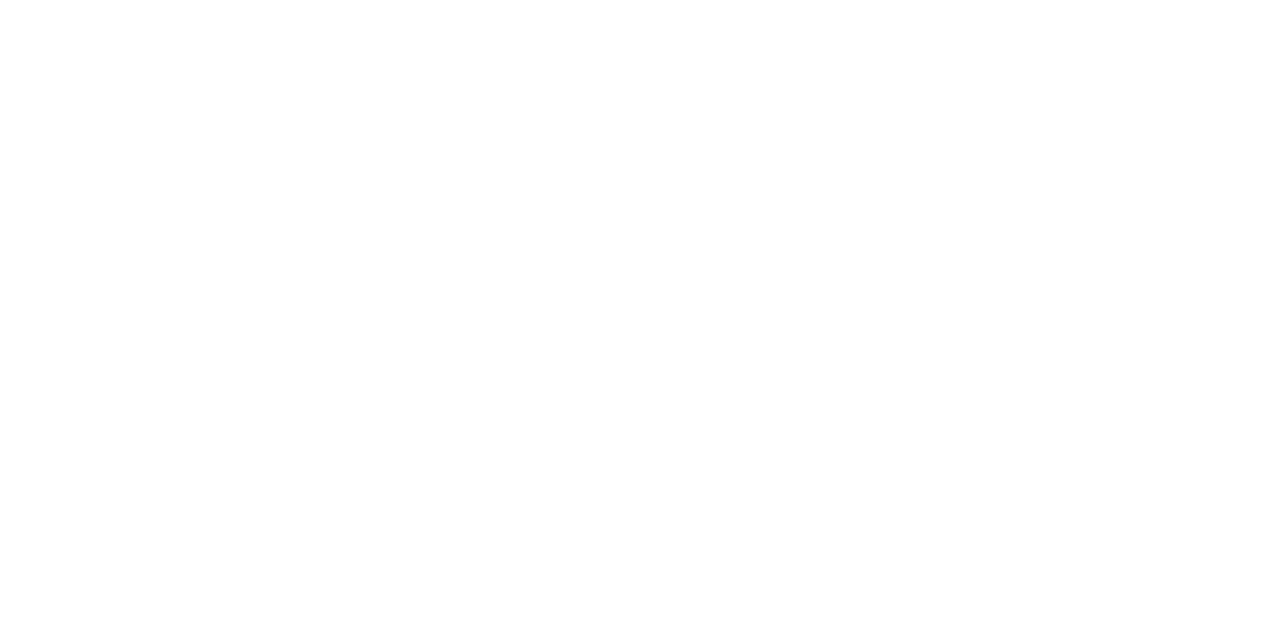
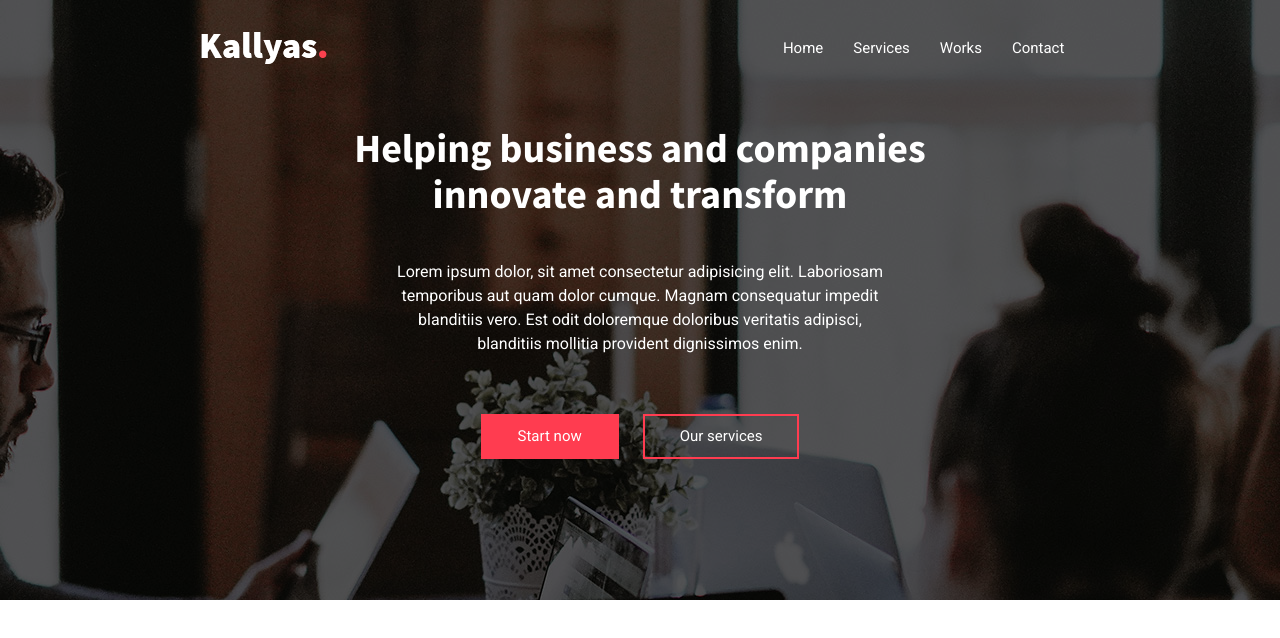
Before and after one commit to NataliaKiwibird/youcode-challenge, a plain HTML site: page index.html in a window 1280 px wide. Drawn offline with nearby package versions, Linux system fonts and the light colour scheme.

Commit message:
home & header

```diff
--- /dev/null
+++ b/css/header.css
@@ -0,0 +1,29 @@
+.header {
+    height: 12vh;
+    font-family: 'Roboto', sans-serif;
+    display: flex;
+    align-items: center;
+    justify-content: space-around;
+    position: fixed;
+    top: 0;
+    right: 0;
+    left: 0;
+    z-index: 1;
+}
+.header-nav__list {
+    display: flex;
+    justify-content: center;
+}
+.header-nav__item {
+    list-style: none;
+}
+.header-nav__item-link {
+    color: white;
+    font-size: 15px;
+    padding: 5px 0px;
+    margin: 15px;
+    text-decoration: none;
+}
+.header-nav__item-link:hover {
+    border-bottom: 1.5px solid white;
+}
--- /dev/null
+++ b/css/home.css
@@ -0,0 +1,67 @@
+.home {
+    box-sizing: border-box;
+    width: 100vw;
+    height: 75vh;
+    background-image: url(../images/background.jpg);
+    background-position: center;
+    background-position-y: initial;
+    font-family: 'Roboto', sans-serif;
+    margin-bottom: -3vh;
+    color: white;
+    text-align: center;
+    display: flex;
+    flex-direction: column;
+    justify-content: center;
+    align-items: center;
+    position: relative;
+    z-index: 0;
+}
+.home::after {
+    content: "";
+    position: absolute;
+    left: 0;
+    right: 0;
+    top: 0;
+    bottom: 0;
+    background: rgba(0,0,0,0.6);
+    z-index: -1;
+}
+.home__title {
+    font-size: 48px;
+    font-family: 'Source Sans Pro', sans-serif;
+    width: 50vw;
+}
+@media (max-width: 1367px) {
+    .home__title {
+        font-size: 40px;
+    }
+}
+.home__text {
+    width: 40vw;
+    line-height: 1.5;
+}
+.home__buttons {
+    margin: 4vh auto
+}
+.home__buttons-item {
+    font-size: 15px;
+    padding: 12px 35px;
+    margin: 10px 10px;
+    color: white;
+    background: none;
+    font-family: 'Roboto', sans-serif;
+    border: 2px solid rgb(255,60,80);
+}
+.home__buttons-item:first-of-type {
+    background: rgb(255,60,80);
+}
+@media (max-width: 1024px) {
+    .home__title {
+        font-size: 36px;
+        width: 60vw;
+    }
+    .home__text {
+        width: 60vw;
+        font-size: 14px;
+    }
+}
--- a/index.html
+++ b/index.html
@@ -7,8 +7,44 @@
         <meta charset="utf-8">
         <meta name="viewport" content="width=device-width, initial-scale=1.0">
         <link href="https://cdnjs.cloudflare.com/ajax/libs/normalize/8.0.1/normalize.css" rel="stylesheet" type="text/css">
-
-        <link href="" rel="stylesheet" type="text/css">
-
+        <link href="https://fonts.googleapis.com/css2?family=Roboto&family=Source+Sans+Pro:wght@200;300;400;600;700;900&display=swap" rel="stylesheet">
+        <!-- font-family: 'Source Sans Pro', sans-serif;
+            font-family: 'Roboto', sans-serif; -->
+        <link href="css/header.css" rel="stylesheet" type="text/css">
+        <link href="css/home.css" rel="stylesheet" type="text/css">
 
     </head>
+
+    <body>
+    <main>
+
+        <header class="header">
+            <img src="images/logo.png" class="header__logo" alt="logo">
+            <nav class="header-nav">
+                <ul class="header-nav__list">
+                    <li class="header-nav__item"><a href="#home" class="header-nav__item-link">
+                        Home</a></li>
+                    <li class="header-nav__item"><a href="#services" class="header-nav__item-link">
+                        Services</a></li>
+                    <li class="header-nav__item"><a href="#works" class="header-nav__item-link">
+                        Works</a></li>
+                    <li class="header-nav__item"><a href="#contact" class="header-nav__item-link">
+                        Contact</a></li>
+                </ul>
+            </nav>
+        </header>
+
+        <section class="home" id="home">
+            <h1 class="home__title">Helping business and companies innovate and transform</h1>
+            <p class="home__text">Lorem ipsum dolor, sit amet consectetur adipisicing elit. Laboriosam temporibus aut quam dolor cumque. Magnam consequatur impedit blanditiis vero. Est odit doloremque doloribus veritatis adipisci, blanditiis mollitia provident dignissimos enim.
+            </p>
+            <div class="home__buttons">
+                <button class="home__buttons-item">Start now</button>
+                <button class="home__buttons-item">Our services</button>
+            </div>
+        </section>
+
+    </main>
+    </body>
+
+</html>
```
